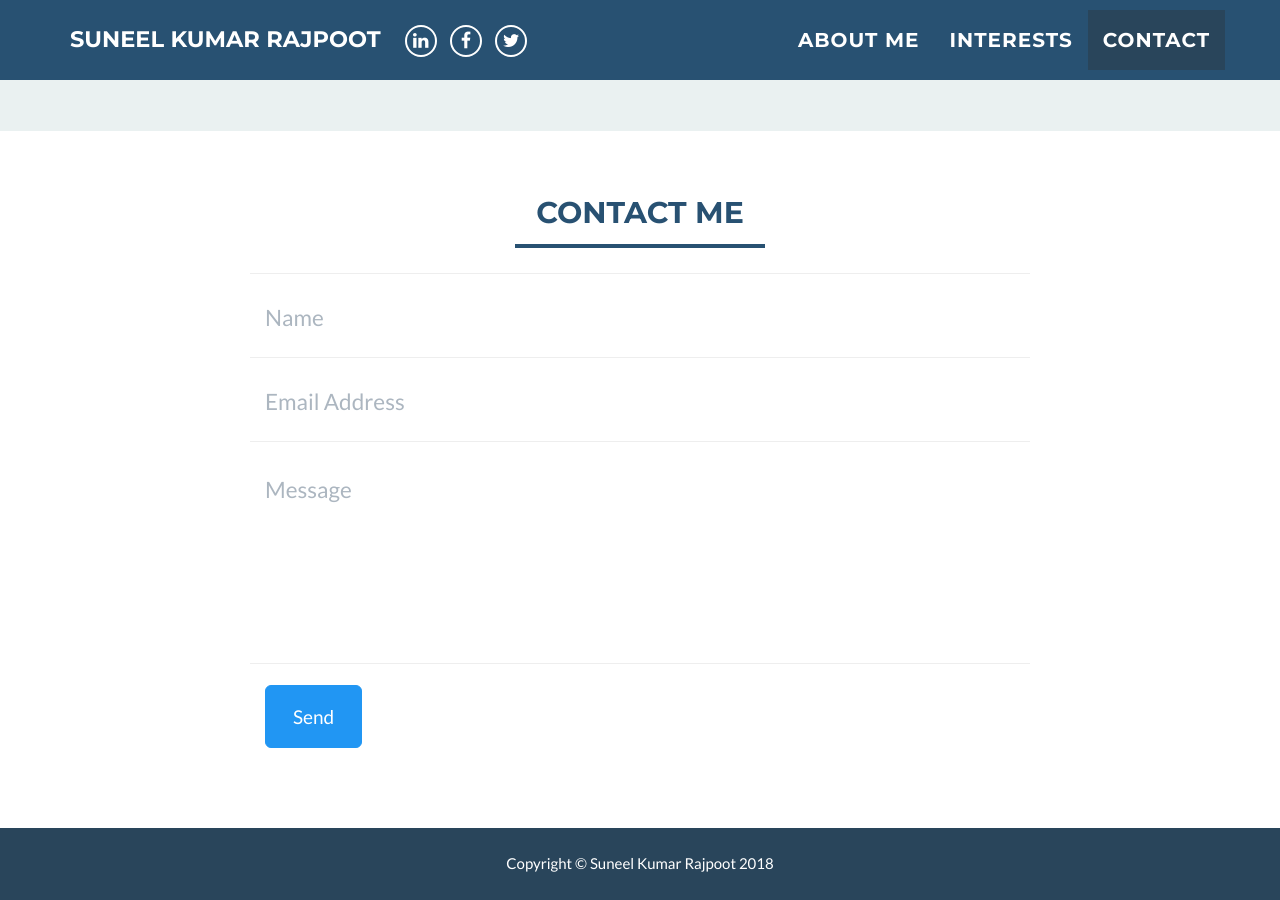
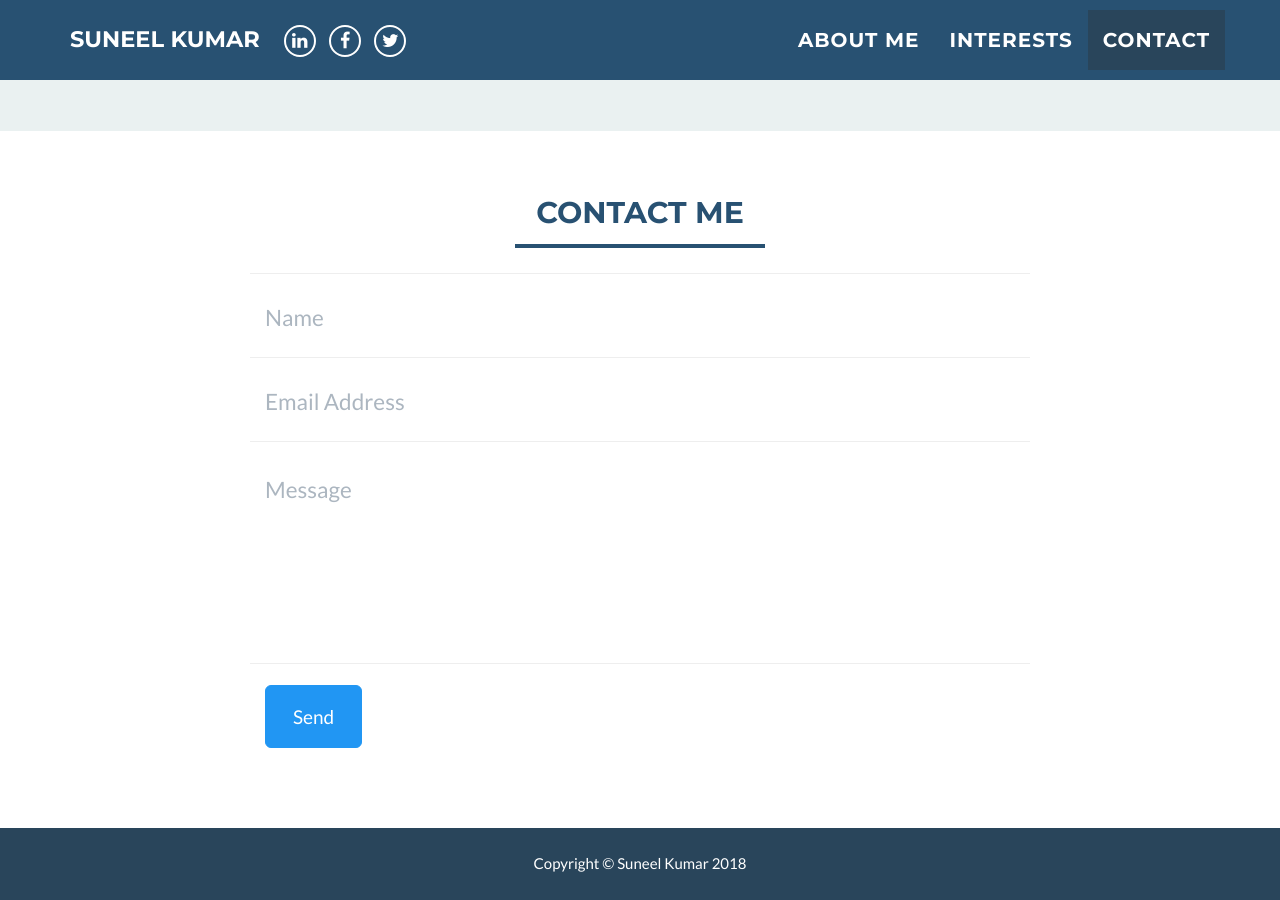
Before and after one commit to suneel97/profile, a Jekyll site: the page built from index.html, in a window 1280 px wide and 900 px high, scrolled down 1646 px. Built offline with Jekyll 4.4.1, drawn with Linux system fonts in a browser that asks for light colours; some of the changed text lies outside the part shown.

Commit message:
update profile

```diff
--- a/_config.yml
+++ b/_config.yml
@@ -1,5 +1,5 @@
 # Site settings
-name: Suneel Kumar Rajpoot
+name: Suneel Kumar
 email: suneelweb15@gmail.com
 #canonical_url: https://edwinexemplar.com
 keywords: "Software Engineer, Python, Ruby, Machine Learning, Deep Learning, Startups, Agile, Pair Programming"
```
